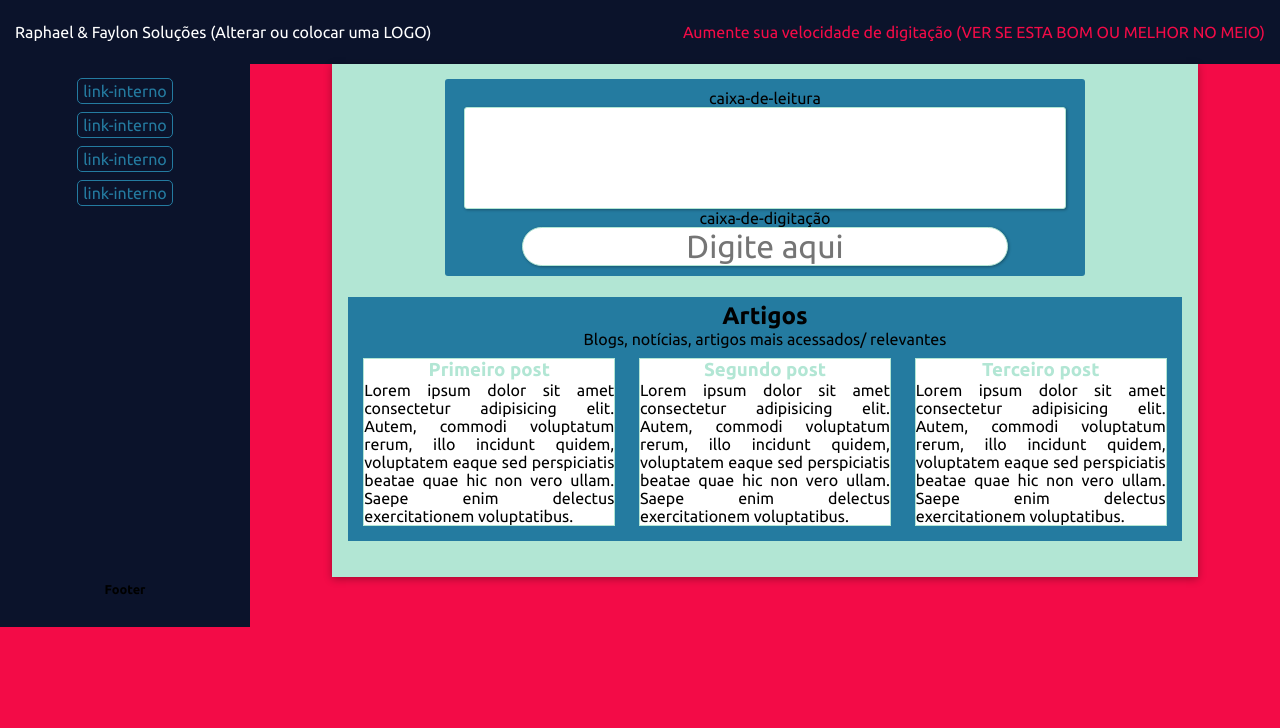
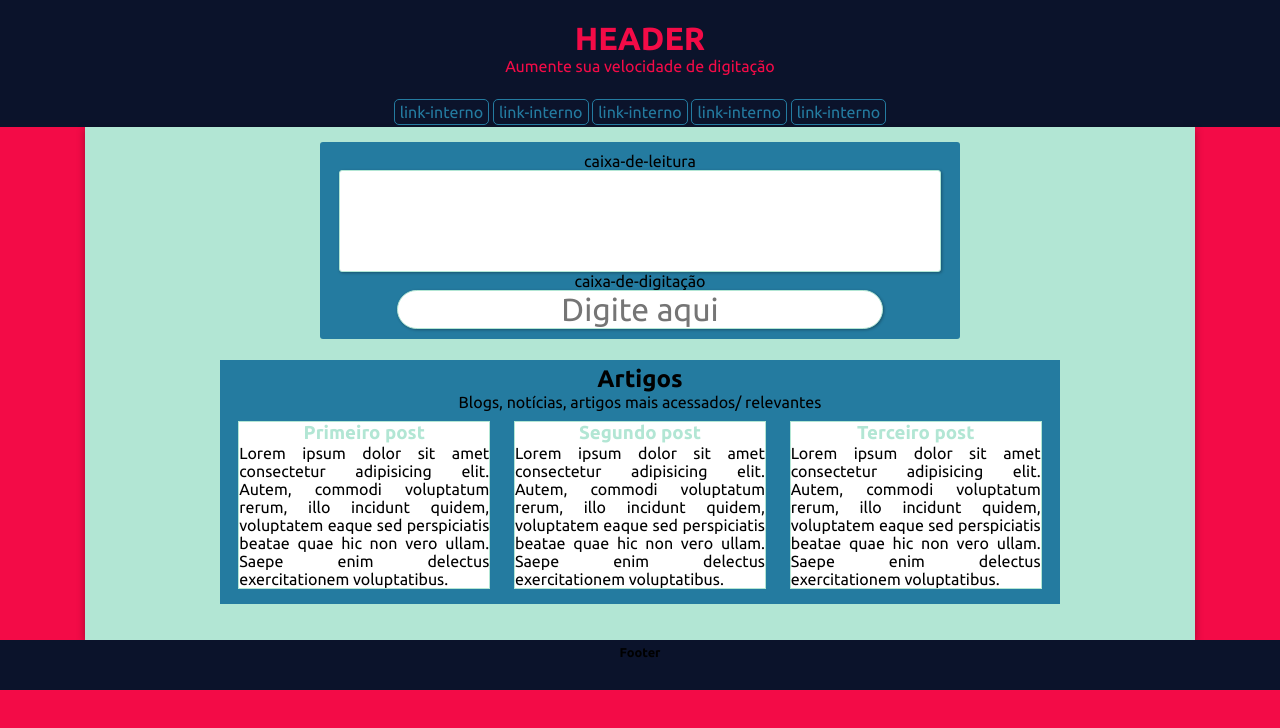
Before and after one commit to fayloncam/digitacao, a plain HTML site: page html-css/index.html in a window 1280 px wide. Drawn offline with Linux system fonts and the light colour scheme.

Commit message:
Revert "Merge pull request #1 from raphaelcamargo87/main"
This reverts commit b655db0a7e7026f75a99788ea7325c6f73c431b4, reversing
changes made to 33425e898aeade51439df2e3195c2f16af79847f.

```diff
--- a/html-css/estilo/style.css
+++ b/html-css/estilo/style.css
@@ -18,62 +18,25 @@
 
 body {
     background-color: var(--cor4);
-    display: grid;
-    grid-template-columns: 250px 1fr;
-    grid-template-rows: 64px 1fr 64px;
-    grid-template-areas:
-        "header header"
-        "menubar content"
-        "footer footer";
-    height: 100%;
 }
 
 header {
-    grid-area: header;
     background-color: var(--cor3);
-    display: flex;
-    flex-direction: row;
-    align-items: center;
-    justify-content: space-between;
+    text-align: center;
+    padding: 20px;
 }
-
-div.logo {
-    margin-left: 15px;
-    color: #FFF;
-}
-
-/* div.spacer {
-    flex-grow: 1;
-} */
-
-header p {
-    margin-right: 15px;
-}
-
-
 
 header h1, header p {
     color: var(--cor4);
 }
 
-nav.menubar {
-    grid-area: menubar;
+nav {
     background-color: var(--cor3);
     text-align: center;
     padding: 5px 5px 3px 5px;
 }
 
-ul.links{
-    list-style: none;
-	padding: 0;
-	margin: 0;
-}
-
-li.link {
-    margin: 10px;
-}
-
-li.link a {
+nav a {
     color: var(--cor2);
     text-decoration: none;
     padding: 3px 5px;
@@ -83,14 +46,13 @@ li.link a {
     transition: .5s;
 }
 
-li.link a:hover {
+nav a:hover {
     color: var(--cor3);
     text-decoration: none;
     background-color: var(--cor2);
 }
 
 main {
-    grid-area: content;
     max-width: 1080px;
     min-width: 320px;
     margin: auto;
--- a/html-css/index.html
+++ b/html-css/index.html
@@ -8,20 +8,18 @@
     <link rel="stylesheet" href="estilo/style.css">
 </head>
 <body>
-    <header class="header">
-        <div class="logo">Raphael & Faylon Soluções (Alterar ou colocar uma LOGO)</div>
-        <!-- <div class="spacer"></div> -->
-        <p>Aumente sua velocidade de digitação (VER SE ESTA BOM OU MELHOR NO MEIO)</p>
+    <header>
+        <h1>HEADER</h1>
+        <p>Aumente sua velocidade de digitação</p>
     </header>
-    <nav class="menubar">
-        <ul class="links">
-            <li class="link"><a href="#">link-interno</a></li>
-            <li class="link"><a href="#">link-interno</a></li>
-            <li class="link"><a href="#">link-interno</a></li>
-            <li class="link"><a href="#">link-interno</a></li>
-        </ul>
+    <nav>
+        <a href="#">link-interno</a>
+        <a href="#">link-interno</a>
+        <a href="#">link-interno</a>
+        <a href="#">link-interno</a>
+        <a href="#">link-interno</a>
     </nav>
-    <main class="content">
+    <main>
         <div class='aplicacao' id='aplicacao'>
 
             <p>caixa-de-leitura</p>
```
